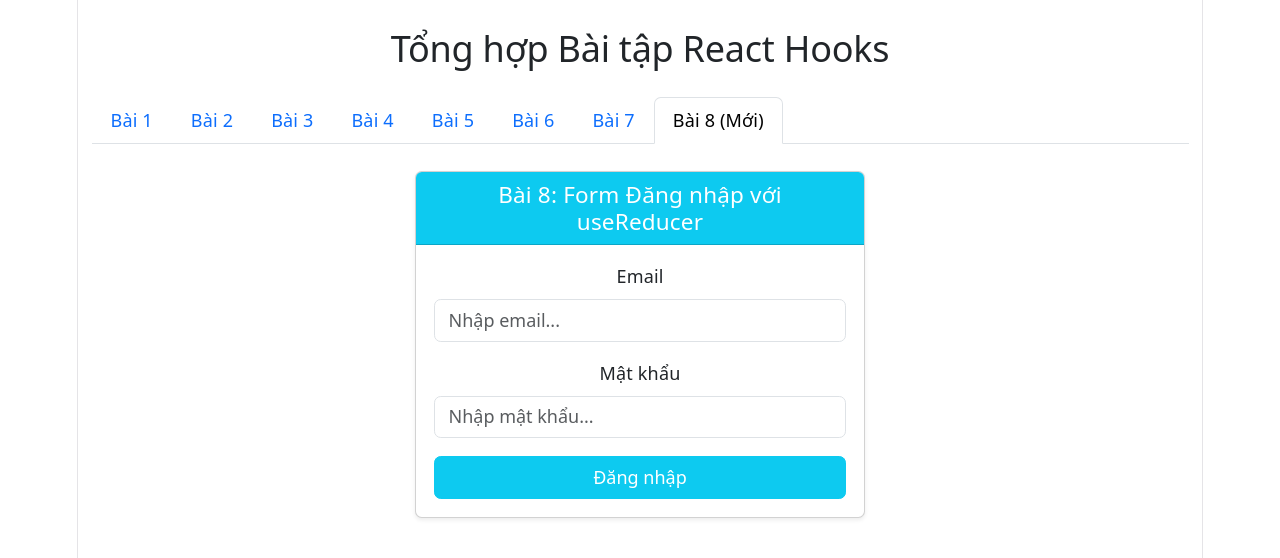
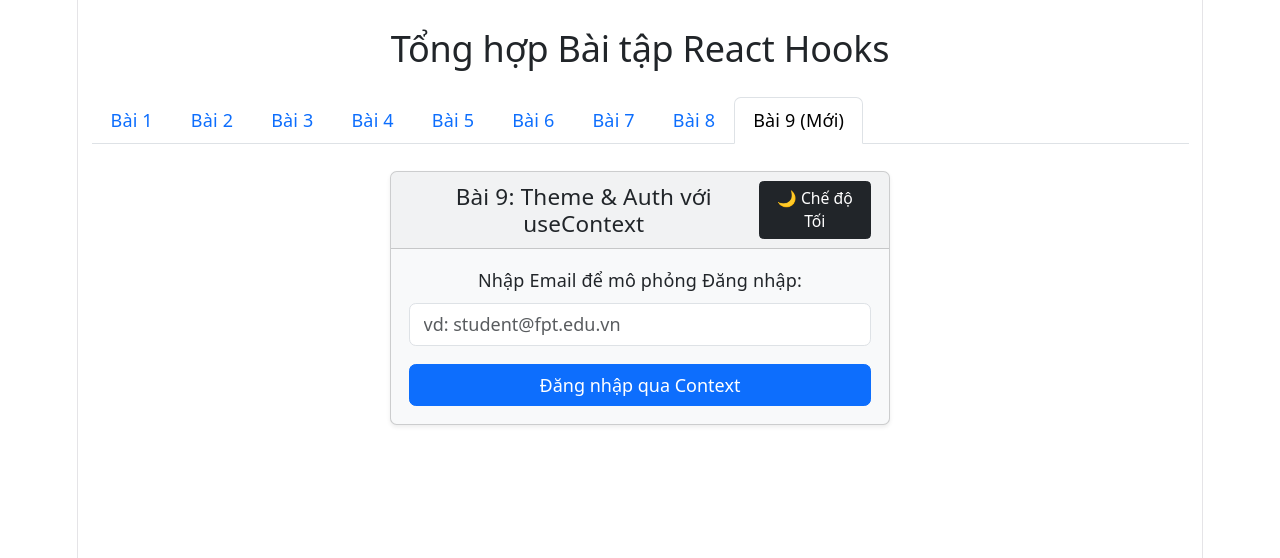
Before and after one commit to haotruong270704-lgtm/FER202FALL2026, a React (Vite) app in the folder slot9/es6-react-ui/: page / in a window 1280 px wide. Shown: the top 558 px of the page. Built offline with nearby package versions, Linux system fonts and the light colour scheme.

Commit message:
feat(slot9): add ThemeAuthContext with ThemeProvider and AuthProvider using useContext

```diff
--- a/slot9/es6-react-ui/src/App.jsx
+++ b/slot9/es6-react-ui/src/App.jsx
@@ -10,10 +10,12 @@ import RegisterFormBasic from './components/RegisterFormBasic';
 import RegisterFormValidation from './components/RegisterFormValidation';
 import TodoList from './components/TodoList';
 import CartReducer from './components/CartReducer';
-import LoginFormReducer from './components/LoginFormReducer'; // Bài 8
+import LoginFormReducer from './components/LoginFormReducer';
+import ThemeAuthContext from './components/ThemeAuthContext'; // Bài 9
+import { ThemeProvider, AuthProvider } from './context/AppContexts';
 
-function App() {
-  const [activeTab, setActiveTab] = useState('bai8');
+function AppContent() {
+  const [activeTab, setActiveTab] = useState('bai9');
 
   return (
     <Container className="py-4">
@@ -27,7 +29,8 @@ function App() {
         <Nav.Item><Nav.Link eventKey="bai5">Bài 5</Nav.Link></Nav.Item>
         <Nav.Item><Nav.Link eventKey="bai6">Bài 6</Nav.Link></Nav.Item>
         <Nav.Item><Nav.Link eventKey="bai7">Bài 7</Nav.Link></Nav.Item>
-        <Nav.Item><Nav.Link eventKey="bai8">Bài 8 (Mới)</Nav.Link></Nav.Item>
+        <Nav.Item><Nav.Link eventKey="bai8">Bài 8</Nav.Link></Nav.Item>
+        <Nav.Item><Nav.Link eventKey="bai9">Bài 9 (Mới)</Nav.Link></Nav.Item>
       </Nav>
 
       {activeTab === 'bai1' && <QuantityCart />}
@@ -38,8 +41,19 @@ function App() {
       {activeTab === 'bai6' && <TodoList />}
       {activeTab === 'bai7' && <CartReducer />}
       {activeTab === 'bai8' && <LoginFormReducer />}
+      {activeTab === 'bai9' && <ThemeAuthContext />}
     </Container>
   );
 }
 
+function App() {
+  return (
+    <ThemeProvider>
+      <AuthProvider>
+        <AppContent />
+      </AuthProvider>
+    </ThemeProvider>
+  );
+}
+
 export default App;
--- /dev/null
+++ b/slot9/es6-react-ui/src/components/ThemeAuthContext.jsx
@@ -0,0 +1,74 @@
+// src/components/ThemeAuthContext.jsx
+import { useState } from 'react';
+import Card from 'react-bootstrap/Card';
+import Button from 'react-bootstrap/Button';
+import Form from 'react-bootstrap/Form';
+import Alert from 'react-bootstrap/Alert';
+import { useTheme, useAuth } from '../context/AppContexts';
+
+const ThemeAuthContext = () => {
+  const { theme, toggleTheme } = useTheme();
+  const { user, login, logout } = useAuth();
+  const [emailInput, setEmailInput] = useState('');
+
+  const handleLoginSubmit = (e) => {
+    e.preventDefault();
+    if (!emailInput.trim()) return;
+    login(emailInput.trim());
+    setEmailInput('');
+  };
+
+  const isDark = theme === 'dark';
+
+  return (
+    <Card
+      className={`shadow-sm mx-auto my-4 ${
+        isDark ? 'bg-dark text-white border-secondary' : 'bg-light text-dark'
+      }`}
+      style={{ maxWidth: '500px' }}
+    >
+      <Card.Header className="d-flex justify-content-between align-items-center">
+        <h5 className="mb-0">Bài 9: Theme & Auth với useContext</h5>
+        <Button
+          variant={isDark ? 'warning' : 'dark'}
+          size="sm"
+          onClick={toggleTheme}
+        >
+          {isDark ? '☀️ Chế độ Sáng' : '🌙 Chế độ Tối'}
+        </Button>
+      </Card.Header>
+      <Card.Body>
+        {user ? (
+          <Alert variant={isDark ? 'secondary' : 'info'}>
+            <h5>Xin chào, {user.name}!</h5>
+            <p className="mb-2">Email: <strong>{user.email}</strong></p>
+            <p className="mb-3">
+              Trạng thái giao diện hiện tại: <strong>{theme.toUpperCase()}</strong>
+            </p>
+            <Button variant="danger" size="sm" onClick={logout}>
+              Đăng xuất
+            </Button>
+          </Alert>
+        ) : (
+          <Form onSubmit={handleLoginSubmit}>
+            <Form.Group className="mb-3">
+              <Form.Label>Nhập Email để mô phỏng Đăng nhập:</Form.Label>
+              <Form.Control
+                type="email"
+                placeholder="vd: student@fpt.edu.vn"
+                value={emailInput}
+                onChange={(e) => setEmailInput(e.target.value)}
+                required
+              />
+            </Form.Group>
+            <Button variant={isDark ? 'light' : 'primary'} type="submit" className="w-100">
+              Đăng nhập qua Context
+            </Button>
+          </Form>
+        )}
+      </Card.Body>
+    </Card>
+  );
+};
+
+export default ThemeAuthContext;
--- /dev/null
+++ b/slot9/es6-react-ui/src/context/AppContexts.jsx
@@ -0,0 +1,44 @@
+// src/context/AppContexts.jsx
+import { createContext, useContext, useState } from 'react';
+
+// 1. Theme Context
+const ThemeContext = createContext();
+
+export const ThemeProvider = ({ children }) => {
+  const [theme, setTheme] = useState('light'); // 'light' hoặc 'dark'
+
+  const toggleTheme = () => {
+    setTheme((prev) => (prev === 'light' ? 'dark' : 'light'));
+  };
+
+  return (
+    <ThemeContext.Provider value={{ theme, toggleTheme }}>
+      {children}
+    </ThemeContext.Provider>
+  );
+};
+
+export const useTheme = () => useContext(ThemeContext);
+
+// 2. Auth Context
+const AuthContext = createContext();
+
+export const AuthProvider = ({ children }) => {
+  const [user, setUser] = useState(null);
+
+  const login = (email) => {
+    setUser({ email, name: email.split('@')[0] });
+  };
+
+  const logout = () => {
+    setUser(null);
+  };
+
+  return (
+    <AuthContext.Provider value={{ user, login, logout }}>
+      {children}
+    </AuthContext.Provider>
+  );
+};
+
+export const useAuth = () => useContext(AuthContext);
```
